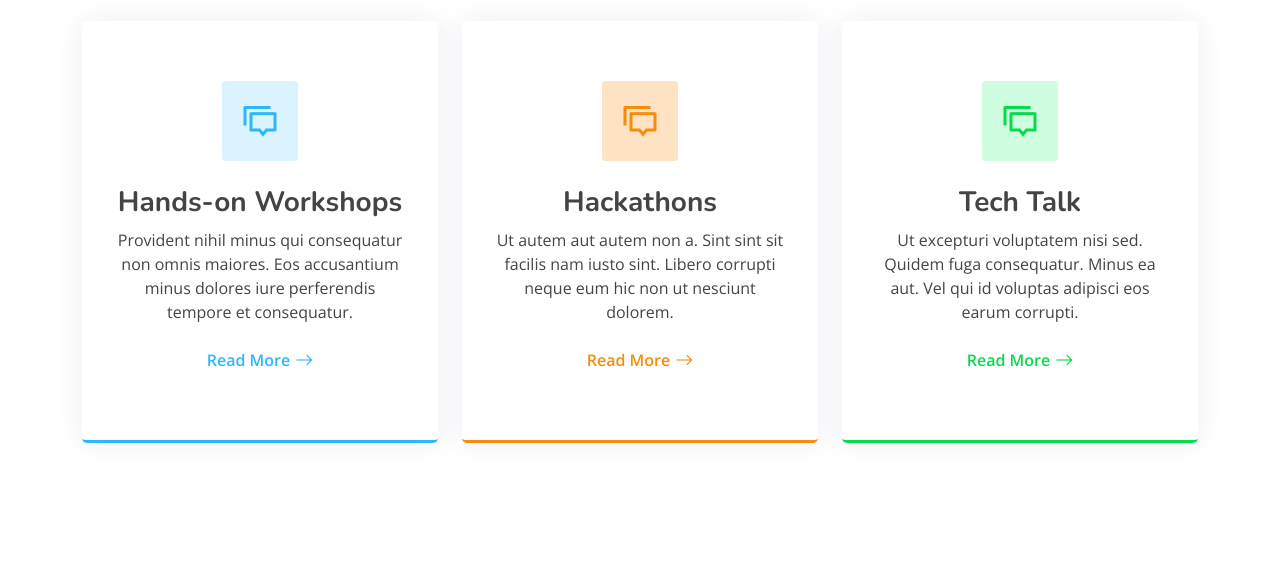
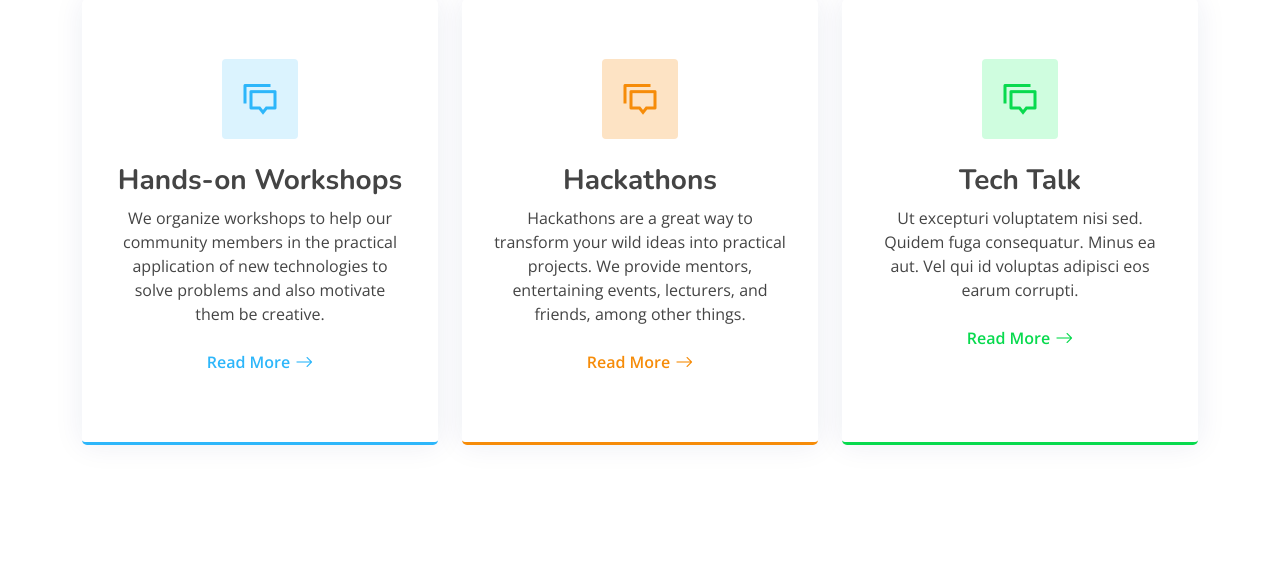
Before and after one commit to dodziraynard/dodziraynard, a Django app: page / in a window 1280 px wide. Shown: the part 2411-2973 px from the top of the page. Run offline with Django 3.2, Linux system fonts and the light colour scheme; data that the repository does not hold is empty; some libraries are stand-ins or nearby versions.

Commit message:
Edited what we offer section

```diff
--- a/amexpert/templates/amexpert/website/index.html
+++ b/amexpert/templates/amexpert/website/index.html
@@ -38,11 +38,12 @@
         <div class="col-lg-6 d-flex flex-column justify-content-center" data-aos="fade-up" data-aos-delay="200">
           <div class="content">
             <h3>Who We Are</h3>
-            <h2>Expedita voluptas omnis cupiditate totam eveniet nobis sint iste. Dolores est repellat corrupti
-              reprehenderit.</h2>
             <p>
-              Quisquam vel ut sint cum eos hic dolores aperiam. Sed deserunt et. Inventore et et dolor consequatur
-              itaque ut voluptate sed et. Magnam nam ipsum tenetur suscipit voluptatum nam et est corrupti.
+              AmExpert is a community on the University of Ghana campus dedicated to working closely with students to
+              close the gap between industry and academia, creating new opportunities for students to learn
+              industry-valued skills. We provide students with valuable resources and training to ensure that they have
+              everything they need to face any challenges head on, achieve their goals, and better serve their
+              community.
             </p>
             <div class="text-center text-lg-start">
               <a href="#"
@@ -179,8 +180,8 @@
           <div class="service-box blue">
             <i class="ri-discuss-line icon"></i>
             <h3>Hands-on Workshops</h3>
-            <p>Provident nihil minus qui consequatur non omnis maiores. Eos accusantium minus dolores iure perferendis
-              tempore et consequatur.</p>
+            <p>We organize workshops to help our community members in the practical application of new technologies to
+              solve problems and also motivate them be creative. </p>
             <a href="#" class="read-more"><span>Read More</span> <i class="bi bi-arrow-right"></i></a>
           </div>
         </div>
@@ -189,8 +190,8 @@
           <div class="service-box orange">
             <i class="ri-discuss-line icon"></i>
             <h3>Hackathons</h3>
-            <p>Ut autem aut autem non a. Sint sint sit facilis nam iusto sint. Libero corrupti neque eum hic non ut
-              nesciunt dolorem.</p>
+            <p>Hackathons are a great way to transform your wild ideas into practical projects. We provide mentors,
+              entertaining events, lecturers, and friends, among other things.</p>
             <a href="#" class="read-more"><span>Read More</span> <i class="bi bi-arrow-right"></i></a>
           </div>
         </div>
```
